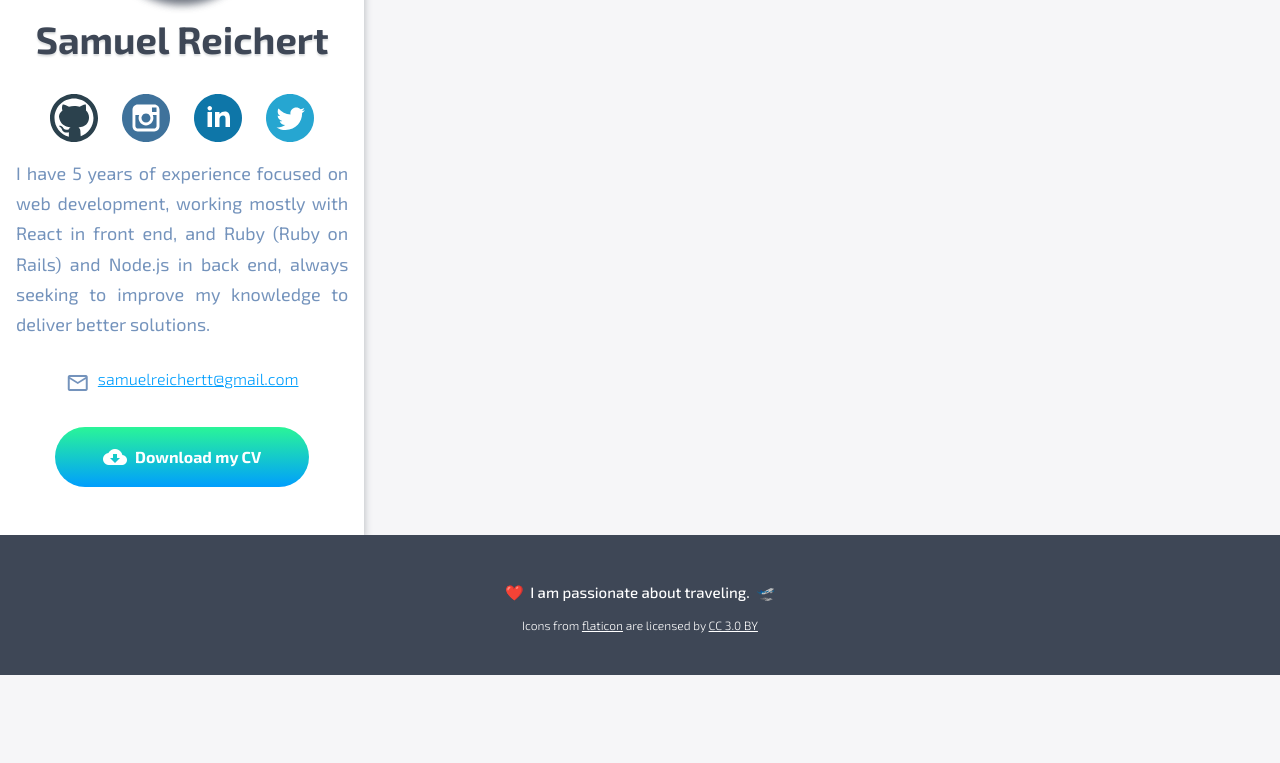
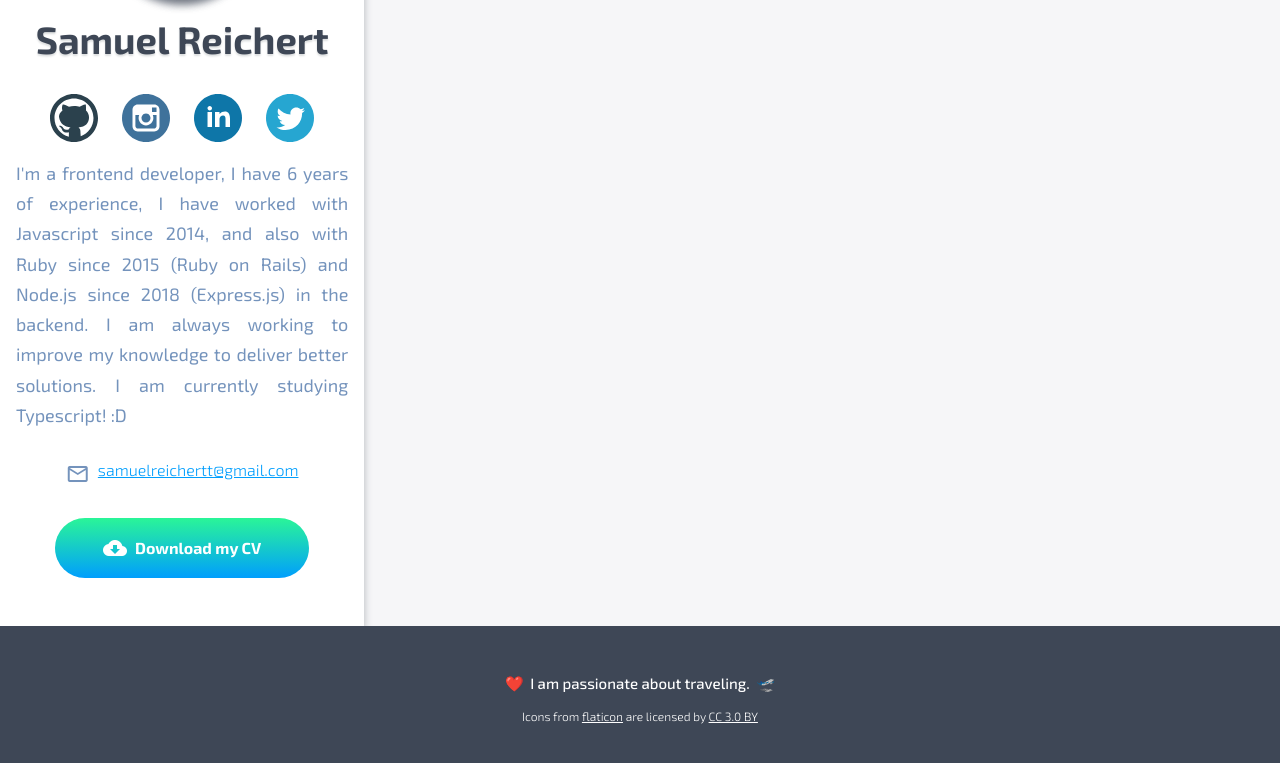
Before and after one commit to samuelreichert/samuelreichert.github.io, a Jekyll site: the page built from index.html, in a window 1280 px wide, cut to the strip 208-974 px from the top of the page. Shown: the top 763 px of the strip. Built offline with Jekyll 4.4.1, drawn with Linux system fonts in a browser that asks for light colours; before the commit the page ends 900 px from its top, so only the background shows below that.

Commit message:
Update my profile description

```diff
--- a/_config.yml
+++ b/_config.yml
@@ -19,9 +19,11 @@ email: samuelreichertt@gmail.com
 avatar_url: https://avatars3.githubusercontent.com/u/7821031?v=4
 resume_url: https://docs.google.com/document/d/1hEMCGXnCpBwDHi2ZeiyWFHiCd9eKm7nkOpoBeCLR94E/export?format=pdf
 description: >- # this means to ignore newlines until "baseurl:"
-  I have 5 years of experience focused on web development, working mostly with
-  React in front end, and Ruby (Ruby on Rails) and Node.js in back end,
-  always seeking to improve my knowledge to deliver better solutions.
+  I'm a frontend developer, I have 6 years of experience, I have worked with
+  Javascript since 2014, and also with Ruby since 2015 (Ruby on Rails)
+  and Node.js since 2018 (Express.js) in the backend. I am always working
+  to improve my knowledge to deliver better solutions. I am currently
+  studying Typescript! :D
 baseurl: "" # the subpath of your site, e.g. /blog
 url: "" # the base hostname & protocol for your site, e.g. http://example.com
 facebook_username: samuelreichert
```
